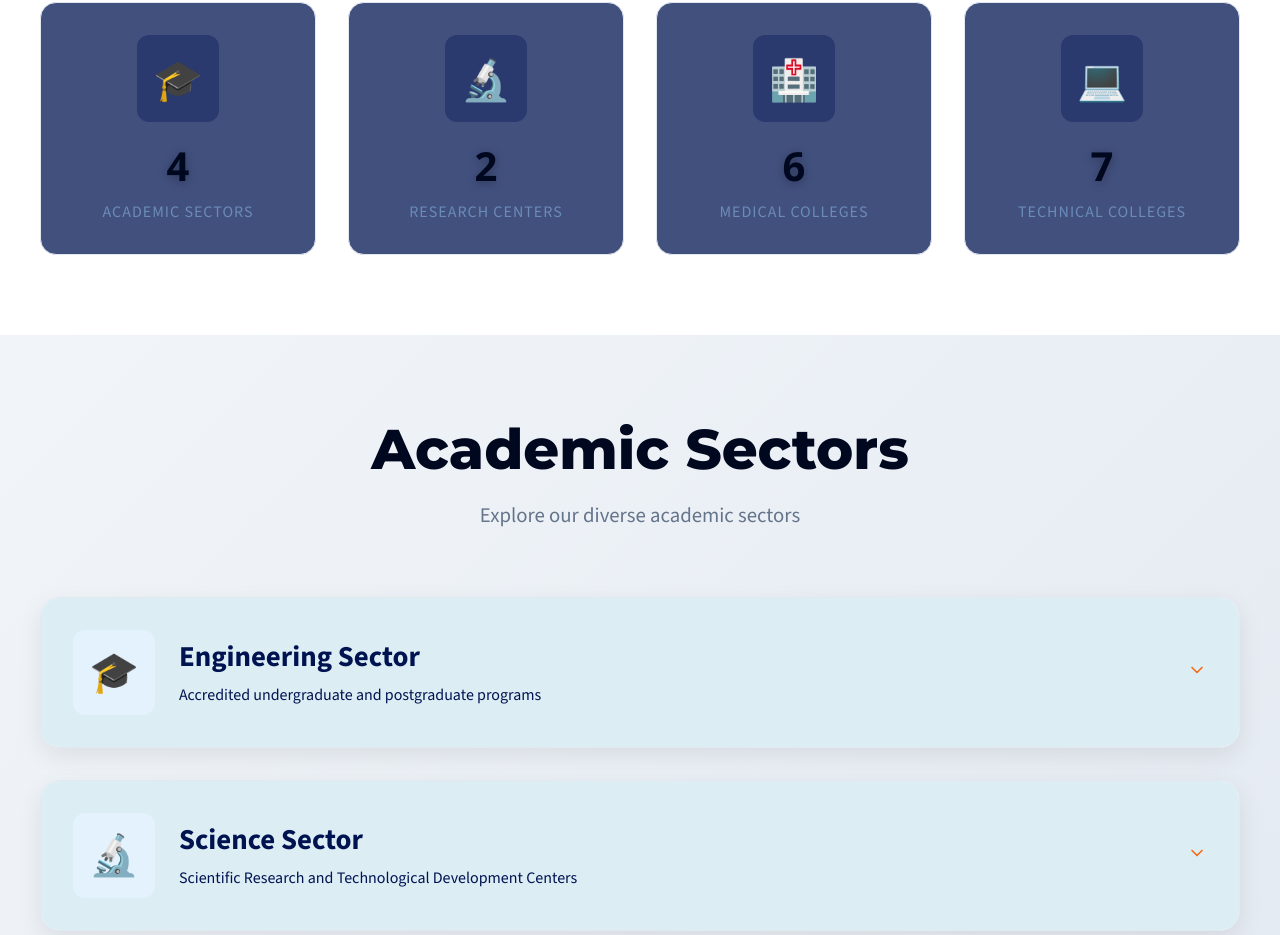
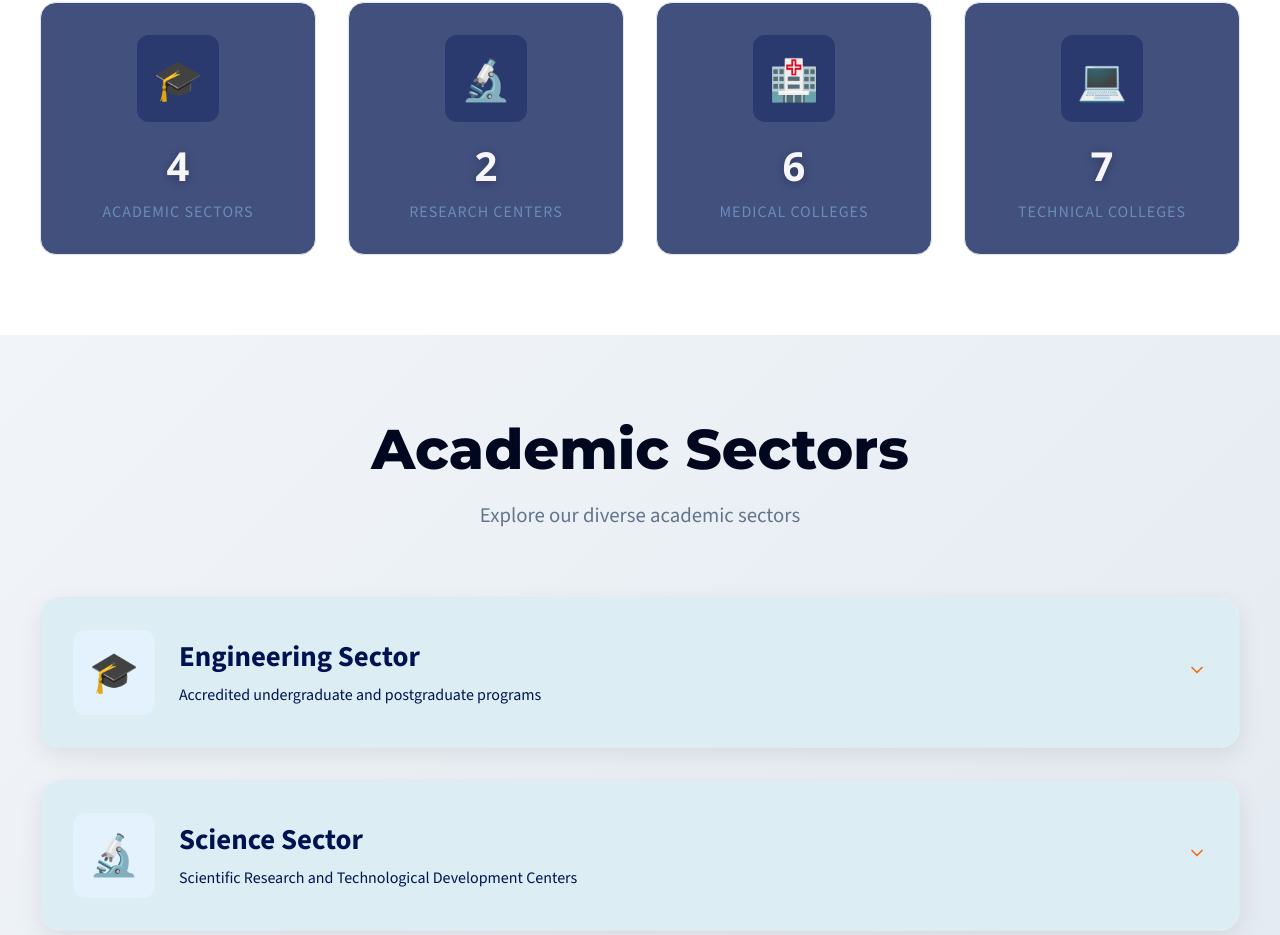
Before and after one commit to eevou/graduation_project_UI, a React (Vite) app: page /collage in a window 1280 px wide. Shown: the part 1300-2235 px from the top of the page. Built offline with nearby package versions, Linux system fonts and the light colour scheme; no server answers.

Commit message:
change color of number in a college page

```diff
--- a/src/Collages/Collages.css
+++ b/src/Collages/Collages.css
@@ -379,7 +379,7 @@
   display: block;
   font-size: 2.5rem;
   font-weight: 800;
-  color: #000820;
+  color: #f6f6f8;
   text-shadow: 0 2px 10px rgba(0, 0, 0, 0.3);
 }
 
--- a/src/ProgramsPage/Programs.tsx
+++ b/src/ProgramsPage/Programs.tsx
@@ -95,7 +95,7 @@ const Programs = () => {
       id: 8,
       program: t("program.ece_program"),
       link: "https://www.menofia.edu.eg/View/12740/ar",
-      icon: "👶",
+      icon: "📊 ",
       category: "Education",
     },
     {
```
